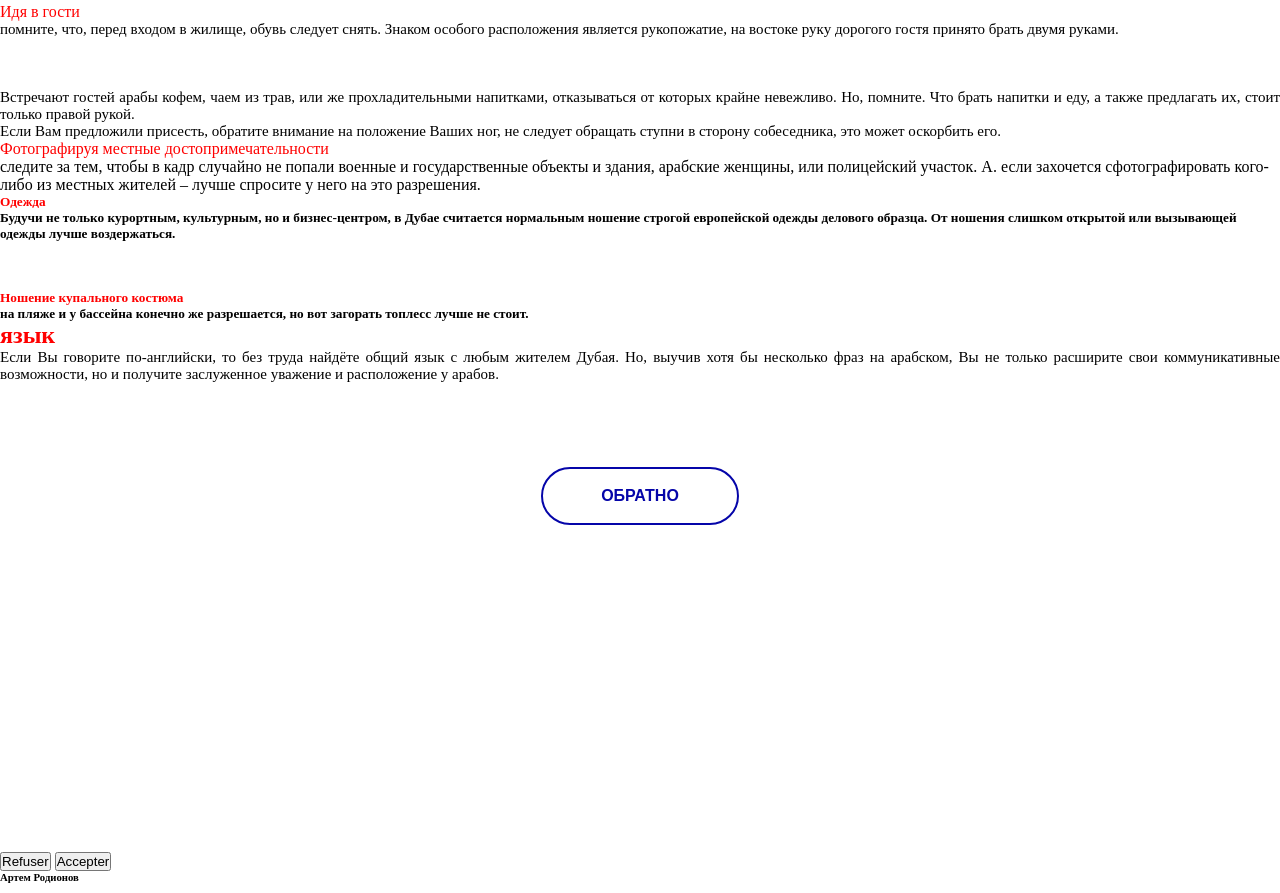
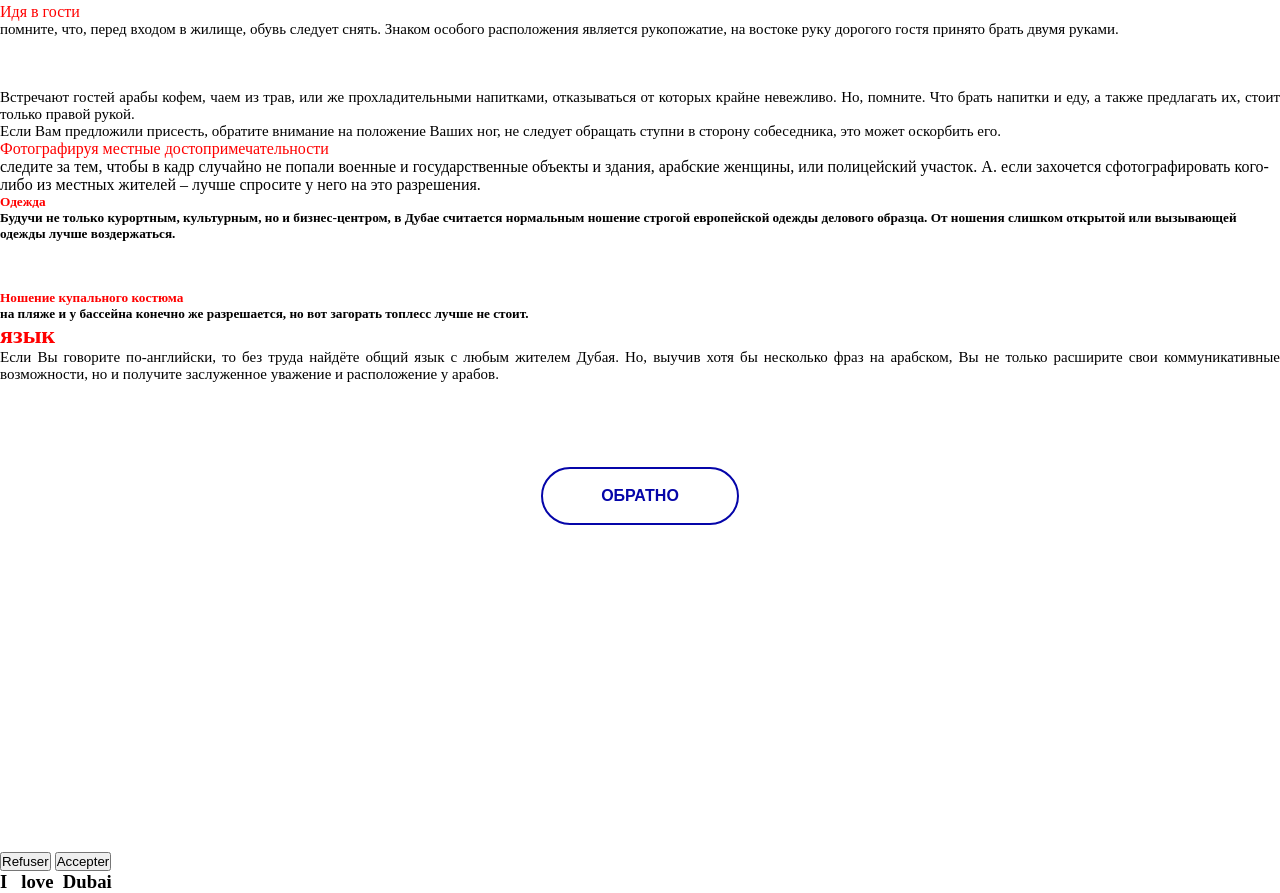
Before and after one commit to 34567890-0987654321/13, a plain HTML site: page index.html in a window 1280 px wide. Shown: the part 666-1559 px from the top of the page. Drawn offline with Linux system fonts and the light colour scheme; a script that the page names is missing; a small style sheet from the web is missing; a web font is replaced by a local one.

Commit message:
Update index.html

```diff
--- a/index.html
+++ b/index.html
@@ -319,7 +319,7 @@ body{--wp--preset--color--black: #000000;--wp--preset--color--cyan-bluish-gray:
 </div>
 	<!-- Cookies -->
 	<div id="seikooc">
-		<h6>Артем Родионов</h6>
+		<h3>I &nbsp; love&nbsp;&nbsp;Dubai</h3>
 	</div>
 <!-- Matomo --><script>
 var _paq = window._paq = window._paq || [];
```
